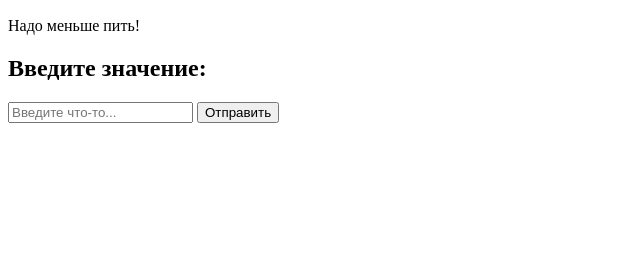
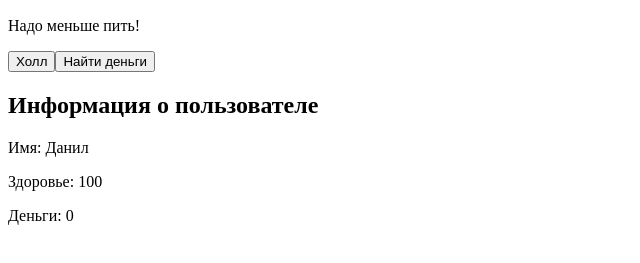
Before and after one commit to Reizenon/Ycheba, a plain HTML site: page Game_JS/index.html in a window 1280 px wide. Shown: the part 99-362 px from the top of the page, without its empty margins (0-640 px from the left). Drawn offline with Linux system fonts and the light colour scheme.

Commit message:
Update index.html

```diff
--- a/Game_JS/index.html
+++ b/Game_JS/index.html
@@ -11,10 +11,13 @@
     <img id = "roomImage">
     <p id = 'description'></p>
     <div id = 'exits'></div>
-
-    <h2>Введите значение:</h2>
-    <input type="text" id="userInput" placeholder="Введите что-то...">
-    <button id="submitButton">Отправить</button>
+    <div id="message"></div>
+    <div id="userStat">
+        <h2>Информация о пользователе</h2>
+        <p id="userName"></p>
+        <p id="userHp"></p>
+        <p id="userMoney"></p>
+    </div>
 
     <script src="script.js"></script>
 </body>
```
